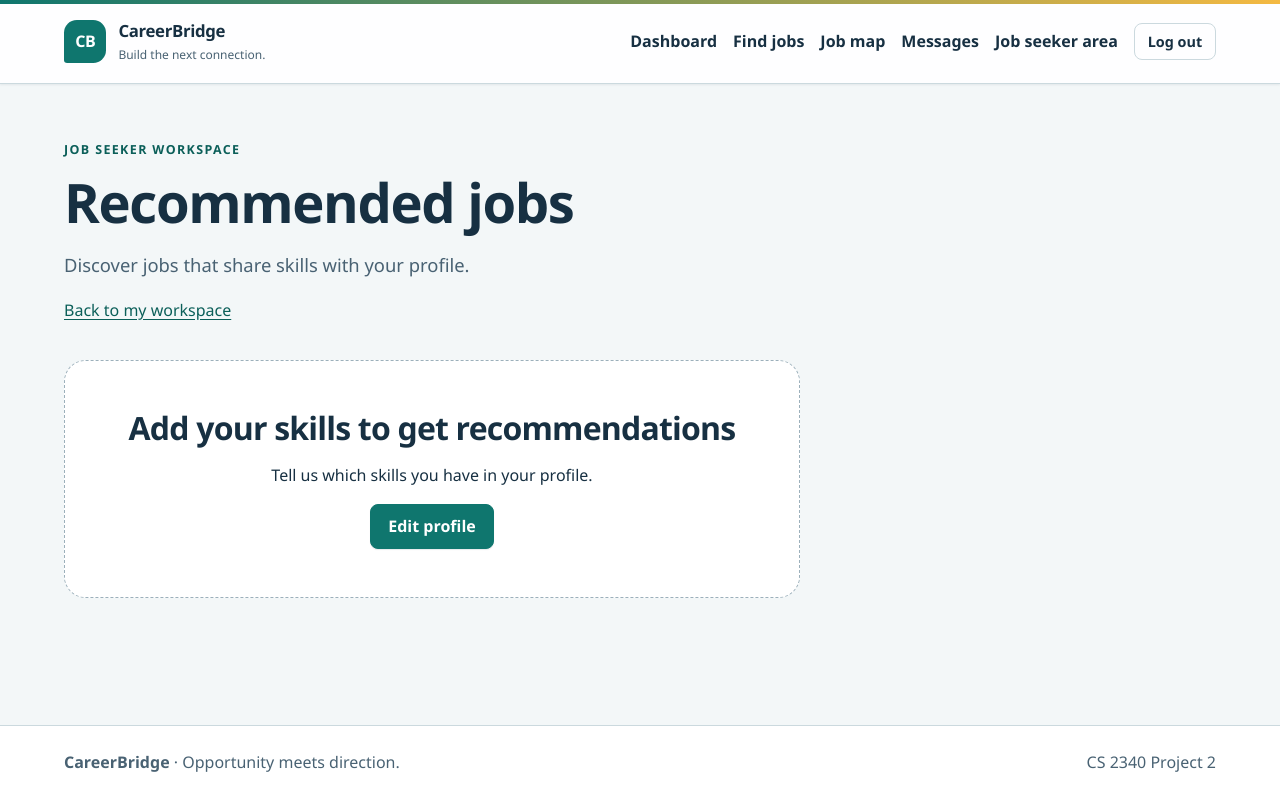
After one commit to xiangsiyu06/cs2340-Ria-team4-project2, a Django app: page /jobs/recommendations/ in a window 1280 px wide. The commit adds this page. Run offline with Django 5.2, Linux system fonts and the light colour scheme; the visitor is signed in with stand-in values (Sample User, id 1).

Commit message:
Implement US6 skill-based job recommendations

```diff
--- a/accounts/templates/accounts/job_seeker_area.html
+++ b/accounts/templates/accounts/job_seeker_area.html
@@ -12,6 +12,12 @@
 <p>Start by adding your headline, skills, and location.</p>
 
 <p><a class="button" href="{% url 'jobs:my_applications' %}">My applications</a></p>
+<p>
+    <a class="button button--secondary"
+       href="{% url 'jobs:recommendations' %}">
+        Recommended jobs
+    </a>
+</p>
 
 <a class="button"
    href="{% url 'accounts:edit_job_seeker_profile' %}">
--- /dev/null
+++ b/jobs/recommendations.py
@@ -0,0 +1,49 @@
+from accounts.models import JobSeekerProfile, User
+
+from .models import Job
+
+
+def normalized_skills(skill_list):
+    return {
+        skill.strip().casefold()
+        for skill in skill_list
+        if skill.strip()
+    }
+
+
+def recommend_jobs(user):
+    if not user.is_authenticated or user.role != User.Role.JOB_SEEKER:
+        return []
+
+    profile = JobSeekerProfile.objects.filter(user=user).first()
+    if profile is None:
+        return []
+
+    candidate_skills = normalized_skills(profile.skill_list())
+    if not candidate_skills:
+        return []
+
+    applied_job_ids = user.applications.values_list("job_id", flat=True)
+    jobs = (
+        Job.objects.filter(status=Job.Status.ACTIVE)
+        .exclude(pk__in=applied_job_ids)
+        .order_by("-created_at", "-pk")
+    )
+
+    recommendations = []
+    for job in jobs:
+        matched_skills = sorted(
+            candidate_skills & normalized_skills(job.skill_list())
+        )
+        if matched_skills:
+            recommendations.append({
+                "job": job,
+                "matched_skills": matched_skills,
+                "score": len(matched_skills),
+            })
+
+    recommendations.sort(
+        key=lambda recommendation: recommendation["score"],
+        reverse=True,
+    )
+    return recommendations
--- /dev/null
+++ b/jobs/templates/jobs/job_recommendations.html
@@ -0,0 +1,52 @@
+{% extends "base.html" %}
+
+{% block title %}Recommended jobs | CareerBridge{% endblock %}
+
+{% block content %}
+<header class="page-heading">
+    <p class="eyebrow">Job seeker workspace</p>
+    <h1>Recommended jobs</h1>
+    <p class="lead">Discover jobs that share skills with your profile.</p>
+    <a href="{% url 'accounts:job_seeker_area' %}">Back to my workspace</a>
+</header>
+
+{% if not has_skills %}
+    <section class="empty-state">
+        <h2>Add your skills to get recommendations</h2>
+        <p>Tell us which skills you have in your profile.</p>
+        <a class="button" href="{% url 'accounts:edit_job_seeker_profile' %}">
+            Edit profile
+        </a>
+    </section>
+{% elif recommendations %}
+    <div class="stack">
+        {% for item in recommendations %}
+            <article class="card">
+                <h2>
+                    <a href="{% url 'jobs:detail' item.job.pk %}">
+                        {{ item.job.title }}
+                    </a>
+                </h2>
+                <p>{{ item.job.company }} · {{ item.job.get_remote_type_display }}</p>
+                {% if item.job.address %}
+                    <p>{{ item.job.address }}</p>
+                {% endif %}
+                <p>
+                    {{ item.score }} shared skill{{ item.score|pluralize }}:
+                    {{ item.matched_skills|join:", " }}
+                </p>
+                <a class="button button--secondary"
+                   href="{% url 'jobs:detail' item.job.pk %}">
+                    View job
+                </a>
+            </article>
+        {% endfor %}
+    </div>
+{% else %}
+    <section class="empty-state">
+        <h2>No matching jobs right now</h2>
+        <p>No available jobs share your skills after excluding jobs you already applied to.</p>
+        <a class="button" href="{% url 'jobs:search' %}">Browse jobs</a>
+    </section>
+{% endif %}
+{% endblock %}
--- a/jobs/urls.py
+++ b/jobs/urls.py
@@ -18,4 +18,9 @@ urlpatterns = [
     path("moderation/", views.moderation_list, name="moderation"),
     path("<int:pk>/remove/", views.job_remove, name="remove"),
     path("<int:pk>/restore/", views.job_restore, name="restore"),
+    path(
+        "recommendations/",
+        views.job_recommendations,
+        name="recommendations",
+    ),
 ]
--- a/jobs/views.py
+++ b/jobs/views.py
@@ -7,7 +7,7 @@ from django.http import Http404, HttpResponseForbidden
 from django.shortcuts import get_object_or_404, redirect, render
 from django.urls import reverse
 from django.views.decorators.http import require_POST
-
+from .recommendations import recommend_jobs
 from accounts.decorators import role_required
 from accounts.models import JobSeekerProfile, User
 from .forms import ApplicationForm, ApplicationStatusForm, JobForm, JobSearchForm
@@ -15,6 +15,20 @@ from .models import Application, Job
 
 recruiter_required = role_required(User.Role.RECRUITER)
 admin_required = role_required(User.Role.ADMINISTRATOR)
+
+@role_required(User.Role.JOB_SEEKER)
+def job_recommendations(request):
+    profile = JobSeekerProfile.objects.filter(user=request.user).first()
+    has_skills = bool(profile and profile.skill_list())
+
+    return render(
+        request,
+        "jobs/job_recommendations.html",
+        {
+            "recommendations": recommend_jobs(request.user),
+            "has_skills": has_skills,
+        },
+    )
 
 
 @role_required(User.Role.JOB_SEEKER)
```
